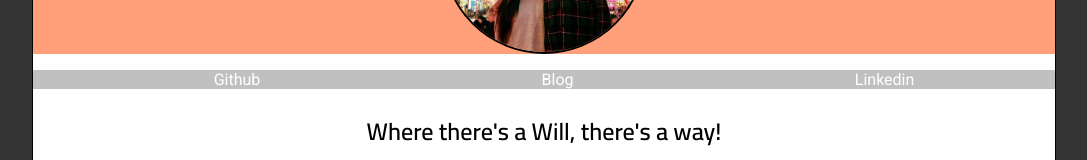
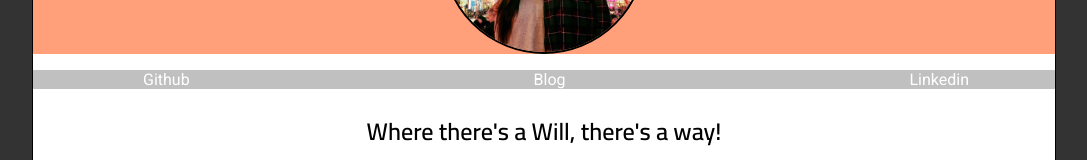
Before and after one commit to willmca/willmca.github.io, a plain HTML site: page index.html in a window 1280 px wide. Shown: the part 280-440 px from the top of the page, without its empty margins (96-1183 px from the left). Drawn offline with Linux system fonts and the light colour scheme.

Commit message:
nav links fix re centering

```diff
--- a/css/stylesheet.css
+++ b/css/stylesheet.css
@@ -31,8 +31,9 @@ h1 {
 ul {
     display:flex;
     flex-direction:row;
-    justify-content: space-evenly;
+    justify-content: space-around;
     list-style:none;
+    margin-left:-16px;
 }
 a {
     text-decoration:none;
```
